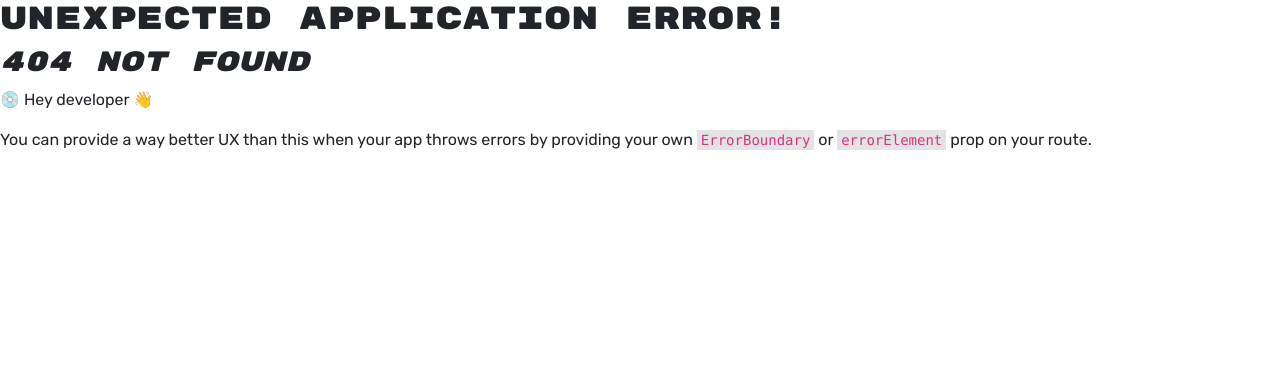
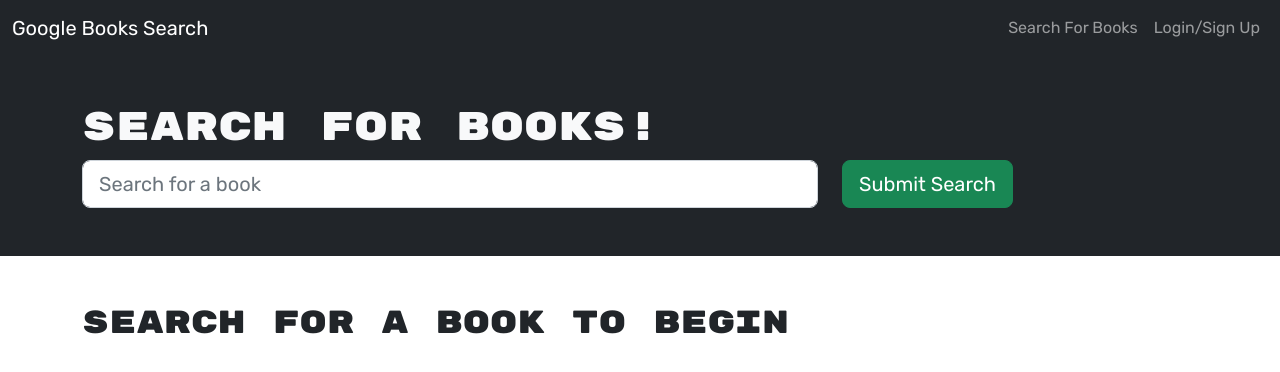
Before and after one commit to BertisJoey/Book-Search, a React (Vite) app in the folder client/: page / in a window 1280 px wide. Before the commit this address had no page. Shown: the top 372 px of the page. Built offline with nearby package versions, Linux system fonts and the light colour scheme.

Commit message:
trying once again to deploy

```diff
--- a/client/src/components/Navbar.jsx
+++ b/client/src/components/Navbar.jsx
@@ -14,19 +14,19 @@
     <>
       <Navbar bg='dark' variant='dark' expand='lg'>
         <Container fluid>
-          <Navbar.Brand as={Link} to='/app'>
+          <Navbar.Brand as={Link} to='/'>
             Google Books Search
           </Navbar.Brand>
           <Navbar.Toggle aria-controls='navbar' />
           <Navbar.Collapse id='navbar' className='d-flex flex-row-reverse'>
             <Nav className='ml-auto d-flex'>
-              <Nav.Link as={Link} to='/app'>
+              <Nav.Link as={Link} to='/'>
                 Search For Books
               </Nav.Link>
               {/* if user is logged in show saved books and logout */}
               {Auth.loggedIn() ? (
                 <>
-                  <Nav.Link as={Link} to='/app/saved'>
+                  <Nav.Link as={Link} to='/saved'>
                     See Your Books
                   </Nav.Link>
                   <Nav.Link onClick={Auth.logout}>Logout</Nav.Link>
--- a/client/src/main.jsx
+++ b/client/src/main.jsx
@@ -8,7 +8,7 @@
 
 const router = createBrowserRouter([
   {
-    path: '/app',
+    path: '/',
     element: <App />,
     errorElement: <h1 className='display-2'>Wrong page!</h1>,
     children: [
@@ -16,7 +16,7 @@
         index: true,
         element: <SearchBooks />
       }, {
-        path: '/app/saved',
+        path: '/saved',
         element: <SavedBooks />
       }
     ]
```
